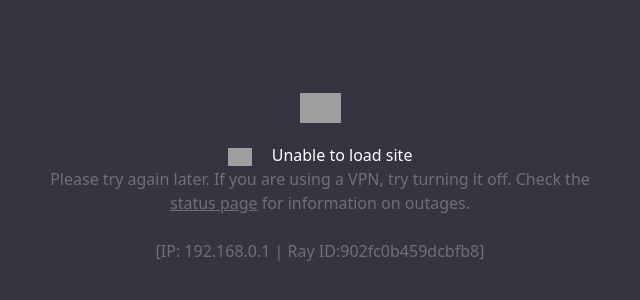
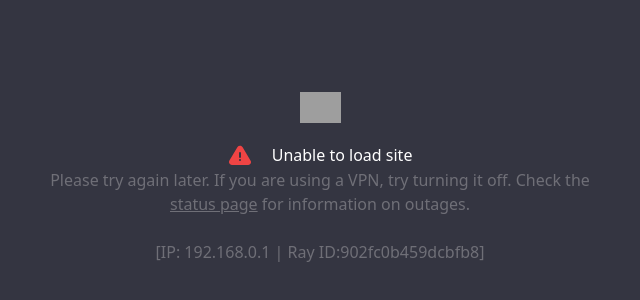
Before and after one commit to Kievsky332/chatgpt, a plain HTML site: page index.html in a window 1280 px wide. Shown: the part 222-522 px from the top of the page, 320-960 px from the left. Drawn offline with nearby package versions, Linux system fonts and the light colour scheme; grey boxes are pictures that could not be loaded.

Commit message:
Update index.html

```diff
--- a/index.html
+++ b/index.html
@@ -51,7 +51,10 @@
     </noscript>
     <img src="https://img.icons8.ru/?size=256&id=TUk7vxvtu6hX&format=png" width="41"  class="block mx-auto mb-5" alt="chatgpt">
     <div>
-        <img src="https://cdn-icons-png.flaticon.com/512/8376/8376179.png" width="24" class="inline mr-4" alt="chatgpt">
+        <svg xmlns="http://www.w3.org/2000/svg" width="24" height="24" viewBox="0 0 24 24" fill="#ef4444" class="icon icon-tabler icons-tabler-filled icon-tabler-alert-triangle inline mr-4">
+        	<path stroke="none" d="M0 0h24v24H0z" fill="none" />
+        	<path d="M12 1.67c.955 0 1.845 .467 2.39 1.247l.105 .16l8.114 13.548a2.914 2.914 0 0 1 -2.307 4.363l-.195 .008h-16.225a2.914 2.914 0 0 1 -2.582 -4.2l.099 -.185l8.11 -13.538a2.914 2.914 0 0 1 2.491 -1.403zm.01 13.33l-.127 .007a1 1 0 0 0 0 1.986l.117 .007l.127 -.007a1 1 0 0 0 0 -1.986l-.117 -.007zm-.01 -7a1 1 0 0 0 -.993 .883l-.007 .117v4l.007 .117a1 1 0 0 0 1.986 0l.007 -.117v-4l-.007 -.117a1 1 0 0 0 -.993 -.883z" />
+        </svg>
         <p class="text-white inline">Unable to load site</p>
     </div>
 
```
